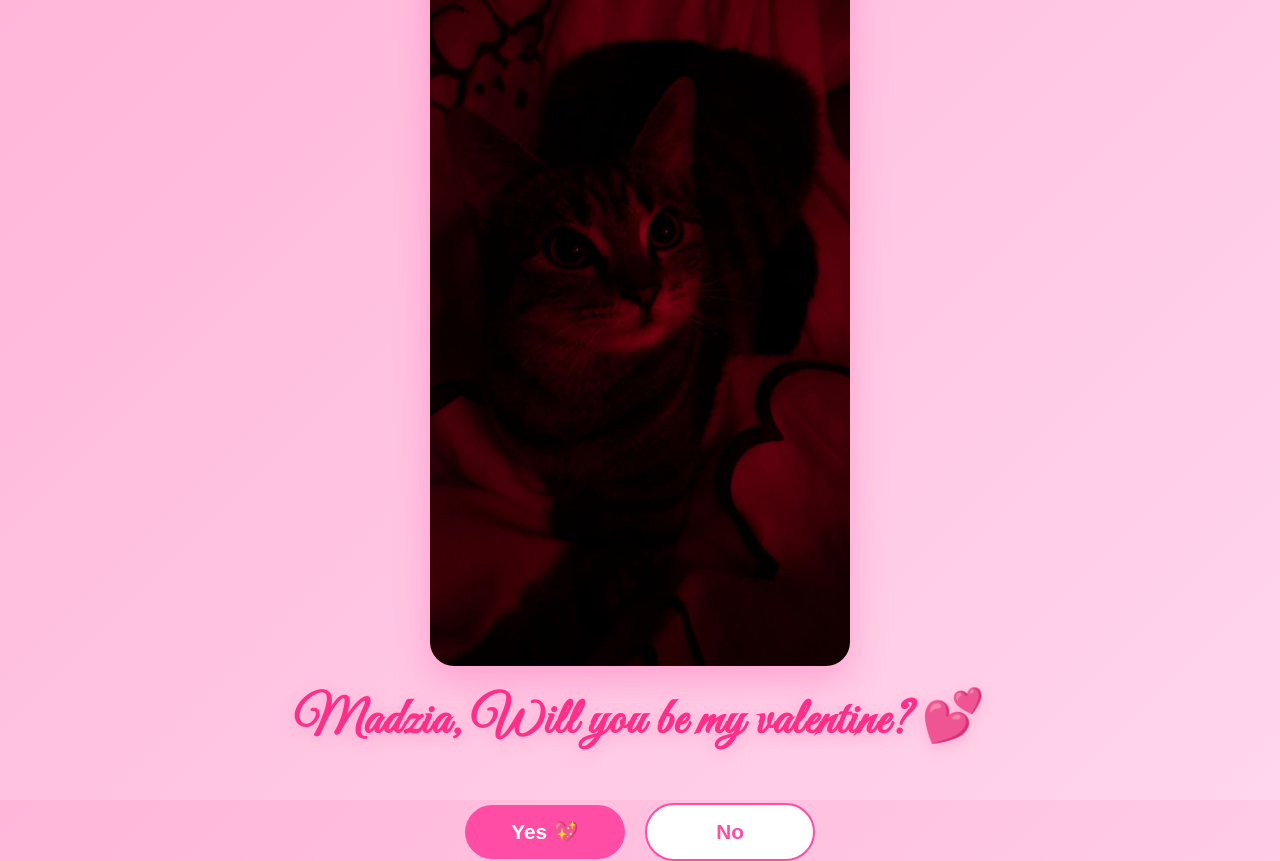
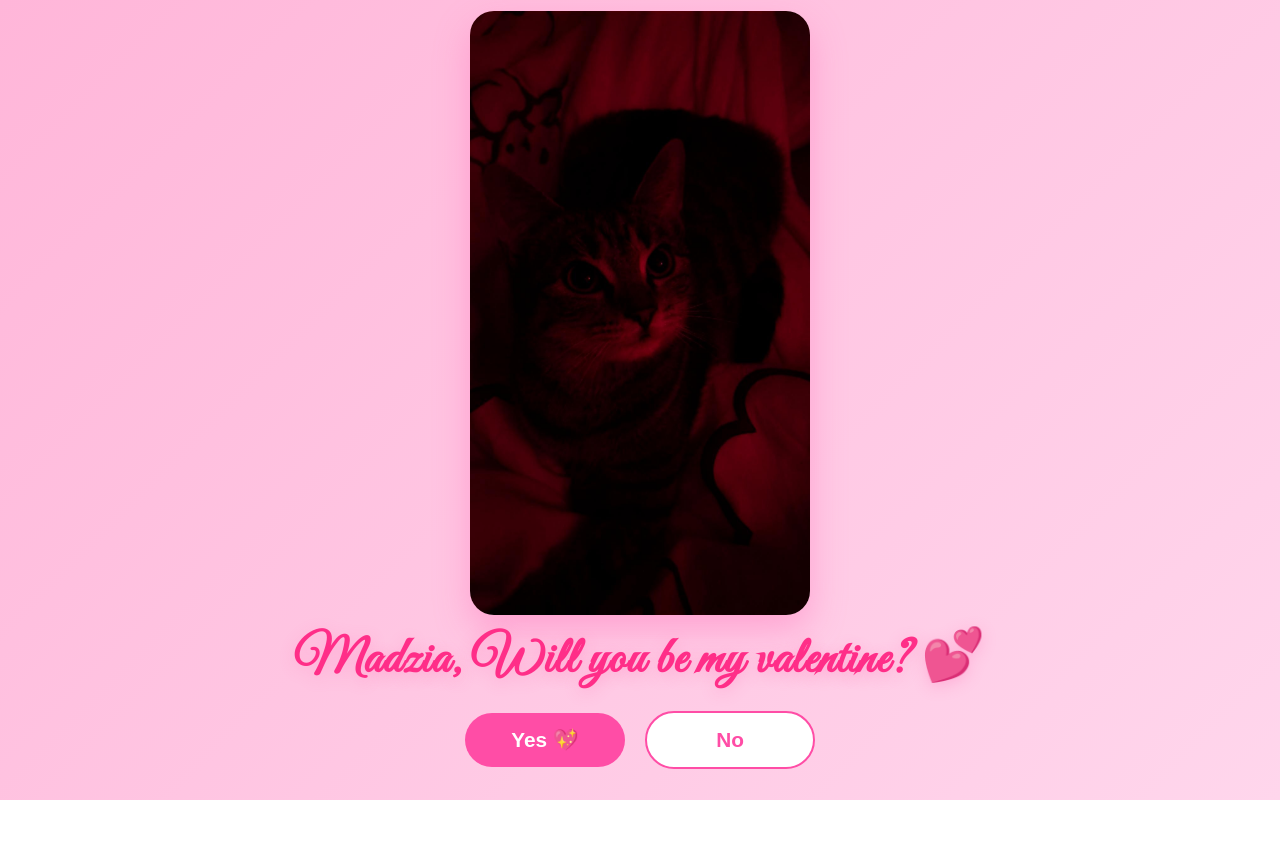
Before and after one commit to codemaciek12/valentine-madzia, a plain HTML site: page index.html in a window 1280 px wide. After the commit the page ends 800 px from the top, so only its background shows below. Drawn offline with Linux system fonts and the light colour scheme.

Commit message:
Add files via upload

```diff
--- a/style.css
+++ b/style.css
@@ -27,15 +27,16 @@ body {
 }
 
 .main-image {
-    width: 420px;
-    max-width: 90vw;
+    width: 340px; /* było 420px – mniejszy na wszystkich urządzeniach */
+    max-width: 85vw; /* trochę mniej niż 90vw */
     height: auto;
     border-radius: 24px;
     box-shadow: 0 15px 35px rgba(255, 105, 180, 0.4);
-    margin-bottom: 25px;
+    margin-bottom: 15px; /* było 25px – mniej miejsca = wyższe przyciski */
     opacity: 1;
     transition: opacity 0.45s ease, transform 0.35s ease;
 }
+
 
 
 .main-image:hover {
@@ -43,26 +44,28 @@ body {
 }
 
 .title {
-    font-family: 'Great Vibes', cursive; /* romantyczna czcionka */
-    font-size: 3.2rem; /* trochę większa, bo font jest delikatny */
+    font-family: 'Great Vibes', cursive;
+    font-size: 3.2rem;
     color: #ff2e88;
-    margin-bottom: 30px;
+    margin-bottom: 15px; /* było 30px – ogromny wpływ na pozycję przycisków */
     letter-spacing: 1px;
     line-height: 1.2;
-    text-shadow: 0 4px 15px rgba(255, 105, 180, 0.3); /* miękka poświata */
+    text-shadow: 0 4px 15px rgba(255, 105, 180, 0.3);
     transition: opacity 0.4s ease, transform 0.4s ease;
 }
 
 
 
+
 .buttons {
     display: flex;
-    justify-content: center; /* dokładne wyśrodkowanie */
+    justify-content: center;
     align-items: center;
     gap: 20px;
     width: 100%;
-    margin-top: 20px;
+    margin-top: 5px; /* było 20px – przyciski wyżej */
 }
+
 
 
 /* Wspólne style przycisków */
```
